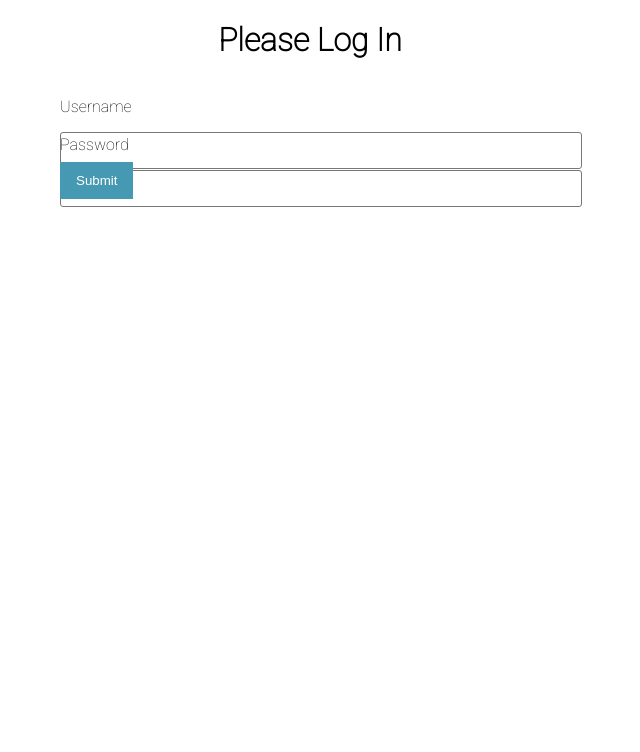
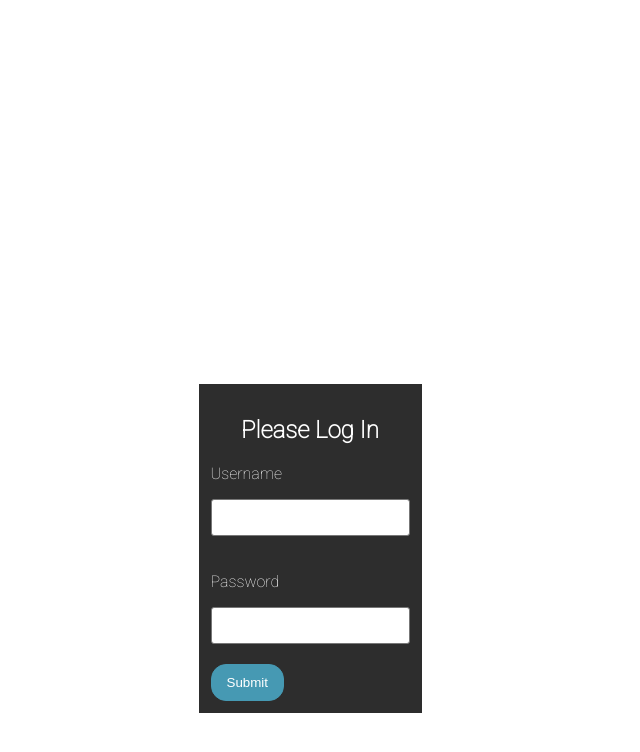
Before and after one commit to cama0047/Log-in, a React (Create React App) app: page / in a window 1280 px wide. Shown: the top 752 px of the page, without its empty margins (330-970 px from the left). Built offline with nearby package versions, Linux system fonts and the light colour scheme.

Commit message:
adding server and token feature

```diff
--- a/src/App.css
+++ b/src/App.css
@@ -1,23 +1,27 @@
-.App {
-  font-family: sans-serif;
+body{
+  margin-top: 30%;
+  display: flex;
+  flex-direction: column;
+  justify-content: center;
+  align-items: center;
 }
 
-h1 {
-  text-align: center;
-  font-family: 'Roboto', sans-serif;
+.App {
+  padding: 2%;
+  font-family: 'Roboto',sans-serif;
+
+}
+.wrapper {
+
+    width: 100%;
 }
 
-form {
-  max-width: 500px;
-  width: 100%;
-  margin: 0 auto;
+.header{
+    background-color: rgb(70, 153, 179);
+    width: 100%;
+    height: 100%;
 }
 
-label,
-input {
-  display: block;
-  width: 100%;
-}
 
 label {
   margin-bottom: 5px;
@@ -55,7 +59,3 @@ button:hover {
   background-color: white;
   color: rgb(70, 153, 179);
 }
-
-.wrapper {
-    padding: 20px;
-}
--- a/src/App.js
+++ b/src/App.js
@@ -8,16 +8,22 @@ import Login from './components/Login';
 
 function App() {
 
-  const [token, setToken] = useState();
+  const [Token, setToken] = useState();
   //sino existe un token se mostrara la pantalla de login
-  if (!token) {
+
+/*------ PRINT -------*/
+console.log(Token);
+
+  if (!Token) {
+    /*------ PRINT -------*/
+    console.log("No hay token ");
     return <Login setToken={setToken}/>
 
   }
 
-
   return (
     <div className="App">
+      <div className="header">This is a Header</div>
       <div className="wrapper">
         <h1>Application</h1>
 
--- a/src/components/Login.css
+++ b/src/components/Login.css
@@ -1,5 +1,34 @@
+.section {
+  display: flex;
+  justify-content: center;
+  align-items: center;
+
+}
+
 .login-wrapper {
-    display: flex;
-    flex-direction: column;
-    align-items: center;
+    color: rgb(255, 255, 255);
+  background: #2d2d2d;
+  padding: 12px;
+  display: inline-block;
 }
+
+
+h1 {
+  text-align: center;
+  font-family: 'Roboto', sans-serif;
+}
+
+button {
+ border-radius: 15px;
+  padding: 10px 15px;
+  background-color: rgb(70, 153, 179);
+  color: white;
+  border: 1px solid rgb(70, 153, 179);
+  transition: ease-in-out background-color 250ms, ease-in-out color 250ms;
+}
+
+button:hover {
+  cursor: pointer;
+  background-color: white;
+  color: rgb(70, 153, 179);
+}
--- a/src/components/Login.js
+++ b/src/components/Login.js
@@ -2,6 +2,50 @@ import React,{useState} from 'react'
 import './Login.css'
 import PropTypes from 'prop-types';
 
+
+function Login({setToken}) {
+
+    const [username,setUsername] = useState();
+    const [password,setPassword] = useState();
+
+
+    const handleSubmit = async e => {
+    e.preventDefault();
+
+    const token = await loginUser({
+      username,
+      password
+    });
+    setToken(token);
+  }
+
+    return (
+        <section>
+        <div className="login-wrapper">
+        <h1>Please Log In</h1>
+
+        <form onSubmit={handleSubmit}>
+            <label>
+                <p>Username</p>
+                <input type="text" onChange ={e=> setUsername(e.target.value)}></input>
+            </label>
+            <label>
+                <p>Password</p>
+                <input type="password" onChange ={e=> setPassword(e.target.value)}></input>
+            </label>
+            <div>
+                <button type="submit">Submit</button>
+            </div>
+
+        </form>
+        </div>
+        </section>
+    )
+}
+
+Login.propTypes = {
+    setToken:PropTypes.func.isRequired
+}
 
 
 async function loginUser(credentials){
@@ -16,39 +60,4 @@ async function loginUser(credentials){
 }
 
 
-function Login({setToken}) {
-
-    const [username,setUsername] = useState();
-    const [password,setPassword] = useState();
-
-
-
-    return (
-
-
-<div className="login-wrapper">
-      <h1>Please Log In</h1>
-
-        <form>
-            <label>
-                <p>Username</p>
-                <input type="text" onChange ={e=> setUsername(e.target.value)}></input>
-            </label>
-            <label>
-                <p>Password</p>
-                <input type="password" onChange ={e=> setPassword(e.target.value)}></input>
-            </label>
-            <div>
-                <button type="submit">Submit</button>
-            </div>
-
-        </form>
-        </div>
-    )
-}
-
-Login.propTypes = {
-    setToken:PropTypes.func.isRequired
-}
-
 export default Login
--- a/src/server/server.js
+++ b/src/server.js
@@ -11,6 +11,5 @@ app.use('/login', (req, res) => {
   });
 });
 
-app.use('/login',)
 
 app.listen(8080, () => console.log('API is running on http://localhost:8080/login'));
```
Lines whose indentation alone changed are shown as unchanged.
